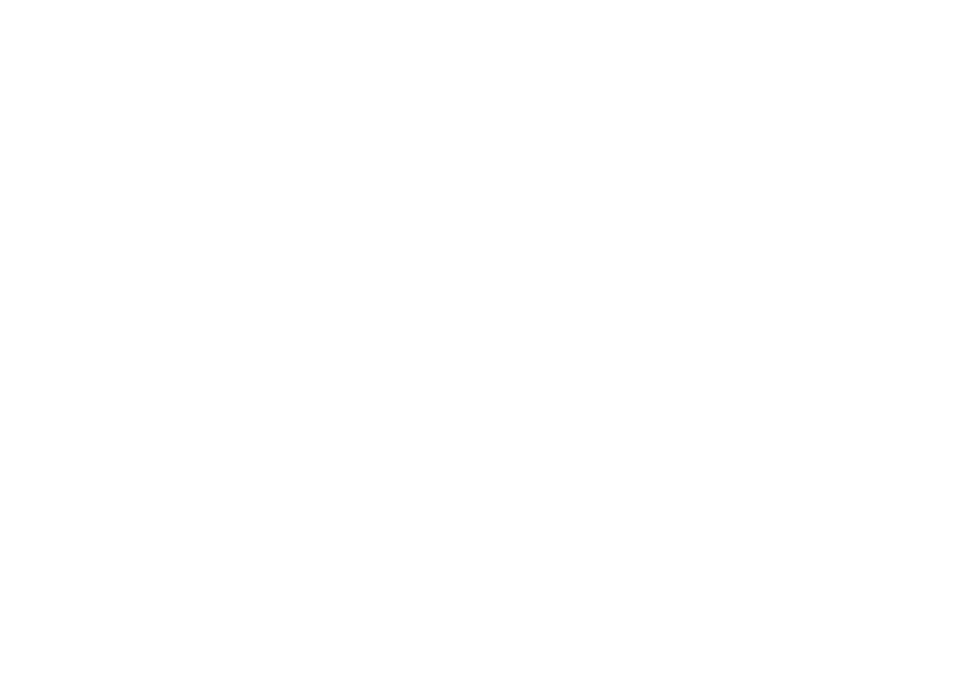
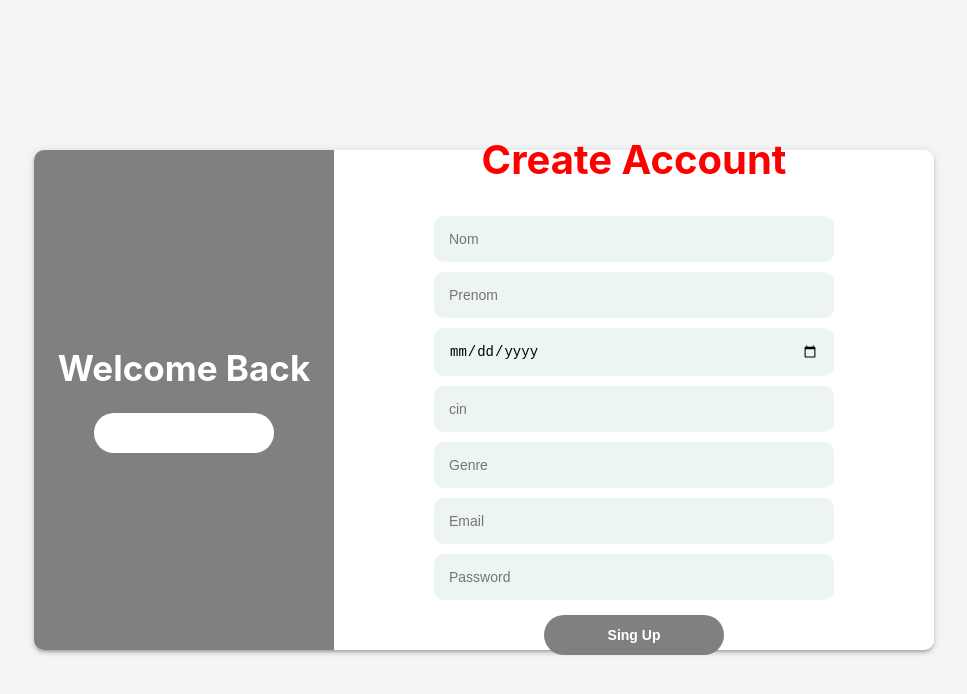
Before and after one commit to Dalel1akremi/gestion-des-notes, a React (Create React App) app in the folder frontend/: page /registerEns in a window 1280 px wide. Before the commit this address had no page. Shown: the top 694 px of the page, without its empty margins (156-1123 px from the left). Built offline with nearby package versions, Linux system fonts and the light colour scheme.

Commit message:
feat: add `RegisterEns`

```diff
--- a/frontend/src/App.js
+++ b/frontend/src/App.js
@@ -2,6 +2,7 @@
 import { Fragment } from "react";
 import { BrowserRouter, Route, Routes } from "react-router-dom";
 import Register from "./components/Register";
+import RegisterEns from "./components/RegistreEns";
 import Home from "./components/Home";
 import Login from "./components/login";
 import Ajout from "./components/AjoutMatiere";
@@ -21,6 +22,7 @@
           <Route path="/login" element={<Login />} />
           <Route path="/Ajout" element={<Ajout />} />
           <Route path="/register" element={<Register />} />
+          <Route path="/registerEns" element={<RegisterEns />} />
           <Route path="/grades" element={<StudentGradesTable />} />
           {/* Add more routes as needed */}
         </Routes>
--- /dev/null
+++ b/frontend/src/components/RegistreEns.jsx
@@ -0,0 +1,124 @@
+import React, { useState } from 'react';
+import axios from 'axios';
+import "./Signup.css";
+
+const RegisterEns = () => {
+                    const [nom,setNom] = useState('');
+	const [prenom,setPrenom] = useState('');
+	const [email, setEmail] = useState('');
+                    const [password, setPassword] = useState('');
+                    const [msg, setMsg] = useState('');
+                    const[DateNaissance,setDateNaissance]=useState('');
+                    const [cin,setCin]=useState('');
+                    const [Genre,setGenre]=useState('');
+                    const [inscriptionValide, setInscriptionValide] = useState(false);
+	const Register= async (e) => {
+        e.preventDefault();
+        try {
+            await axios.post('http://localhost:5000/RegisterEns', {
+                nom: nom,
+                prenom:prenom,
+                DateNaissance:DateNaissance,
+                Genre:Genre,
+                cin:cin,
+                  email: email,
+                  password:password
+            });
+            setInscriptionValide(true);
+            setTimeout(() => {
+                setInscriptionValide(false);
+              }, 7000);
+
+            window.location = "/login";
+        } catch (error) {
+            if (error.response) {
+                setMsg(error.response.data.msg);
+            }
+        }
+    }
+
+
+	return (
+
+            <div className="signup_container">
+                <div className="signup_form_container">
+                    <div className="left">
+                        <h1>Welcome Back</h1>
+                        <a href="/login">
+                            <button type="button" className="white_btn">
+                                Sing in
+                            </button>
+                        </a>
+                    </div>
+                    <div className="right">
+                        <form className="form_container" onSubmit={Register}  >
+                            <h1>Create Account</h1>
+                            <input
+                                type="text"
+                                placeholder="Nom"
+                                name="firstName"
+                                value={nom} onChange={(e) => setNom(e.target.value)}
+                                required
+                                className="input"
+                            />
+                            <input
+                                type="text"
+                                placeholder="Prenom"
+                                name="prenom"
+                                value={prenom} onChange={(e) => setPrenom(e.target.value)}
+                                required
+                                className="input"
+                            />
+                            <input
+                                type="date"
+                                placeholder="DateNaissance"
+                                name="DateNaissance"
+                                value={DateNaissance} onChange={(e) => setDateNaissance(e.target.value)}
+                                required
+                                className="input"
+                            />
+                              <input
+                                type="cin"
+                                placeholder="cin"
+                                name="photo_identite"
+                                value={cin} onChange={(e) => setCin(e.target.value)}
+                                required
+                                className="input"
+                            />
+                             <input
+                                type="text"
+                                placeholder="Genre"
+                                name="Genre"
+                                value={Genre} onChange={(e) => setGenre(e.target.value)}
+                                required
+                                className="input"
+                            />
+                            <input
+                                type="email"
+                                placeholder="Email"
+                                name="email"
+                                value={email} onChange={(e) => setEmail(e.target.value)}
+                                required
+                                className="input"
+                            />
+                            <input
+                                type="password"
+                                placeholder="Password"
+                                name="password"
+                                value={password} onChange={(e) => setPassword(e.target.value)}
+                                required
+                                className="input"
+                            />
+                           {msg && <div className="error_msg">{msg}</div>}
+                           {inscriptionValide && <div className="success_msg">Inscription valide</div>}
+                            <button type="submit" className="green_btn">
+                                Sing Up
+                            </button>
+                        </form>
+                    </div>
+                </div>
+            </div>
+        );
+    };
+
+export default RegisterEns;
```
